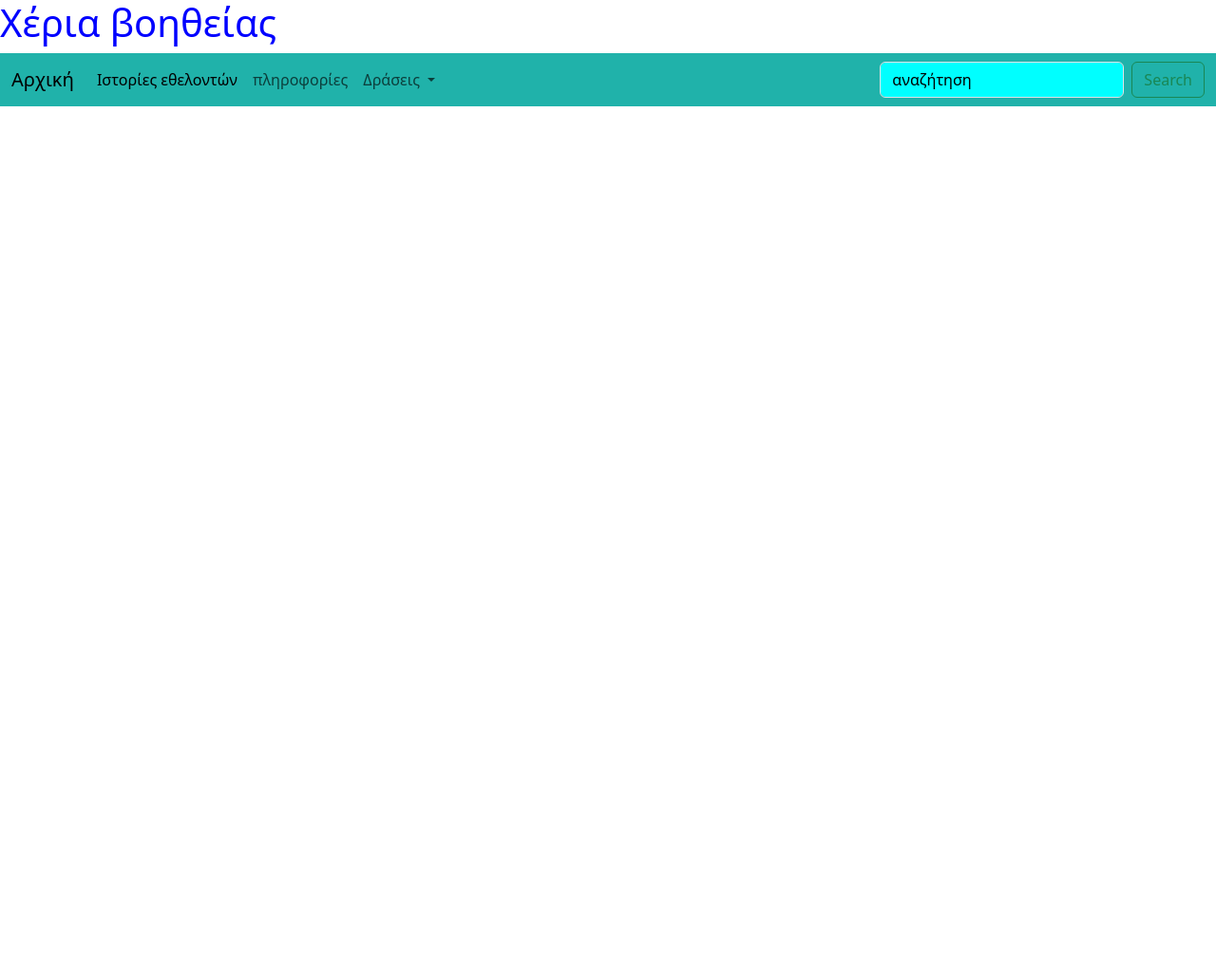
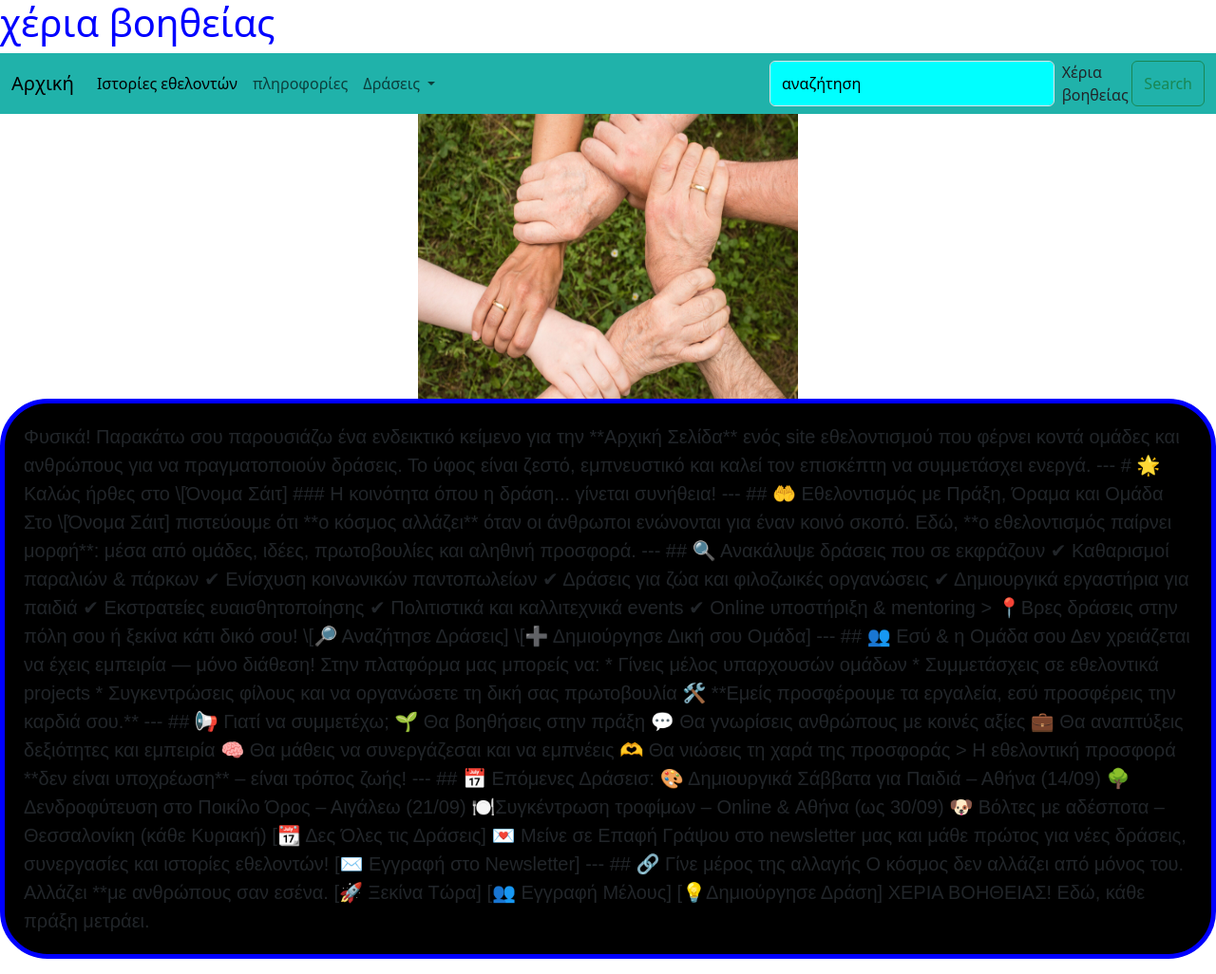
Before and after one commit to olga271/XeriaVoithias, a plain HTML site: page index.html in a window 1280 px wide. Shown: the whole page at 95% size. Before the commit the page ends 800 px from the top, so only its background shows below. Drawn offline with nearby package versions, Linux system fonts and the light colour scheme.

Commit message:
nees prosthhkes mou <3

```diff
--- a/index.html
+++ b/index.html
@@ -4,9 +4,8 @@
     <title>Χέρια Βοηθείας</title>
   </head>
   <body>
-    <h1>Χέρια βοηθείας</h1>
+    <h1>χέρια βοηθείας</h1>
   </body>
-</html>
   <!DOCTYPE html>
   <html lang="en">
     <head>
@@ -57,13 +56,17 @@
                   Δράσεις
                 </a>
                 <ul class="dropdown-menu">
-                <li><a class="dropdown-item" href="#">Συλλογή τροφίμων</a></li>
+                  <li>
+                    <a class="dropdown-item" href="#">Συλλογή τροφίμων</a>
+                  </li>
                   <li><a class="dropdown-item" href="#"> Αιμοδοσία </a></li>
                   <li><a class="dropdown-item" href="#">Δωρεά ρούχων</a></li>
                   <li>
                     <a class="dropdown-item" href="#">Φιλοζωικές δράσεις </a>
                   </li>
-                <li><a class="dropdown-item" href="#"> Χρηματική δωρεά </a></li>
+                  <li>
+                    <a class="dropdown-item" href="#"> Χρηματική δωρεά </a>
+                  </li>
                   <li><hr class="dropdown-divider" /></li>
                   <li>
                     <a class="dropdown-item" href="#">Επικοινωνήστε μαζί μας</a>
@@ -75,12 +78,11 @@
               </li>
             </ul>
             <form class="d-flex" role="search">
-            <input
-              class="form-control me-2"
-              type="search"
-              placeholder="αναζήτηση"
-              aria-label="αναζήτηση"
-            />
+              <input class="form-control me-2" type="search"
+              placeholder="αναζήτηση" aria-label="αναζήτηση />
+
+              <h1>Χέρια βοηθείας</h1>
+
               <button class="btn btn-outline-success" type="submit">
                 Search
               </button>
@@ -88,6 +90,44 @@
           </div>
         </div>
       </nav>
+      <div class="hands-container">
+        <img src="pic1.jpg" alt="xeria" width="400" height="300" />
+      </div>
+
+      <p>
+        Φυσικά! Παρακάτω σου παρουσιάζω ένα ενδεικτικό κείμενο για την **Αρχική
+        Σελίδα** ενός site εθελοντισμού που φέρνει κοντά ομάδες και ανθρώπους
+        για να πραγματοποιούν δράσεις. Το ύφος είναι ζεστό, εμπνευστικό και
+        καλεί τον επισκέπτη να συμμετάσχει ενεργά. --- # 🌟 Καλώς ήρθες στο
+        \[Όνομα Σάιτ] ### Η κοινότητα όπου η δράση... γίνεται συνήθεια! --- ##
+        🤲 Εθελοντισμός με Πράξη, Όραμα και Ομάδα Στο \[Όνομα Σάιτ] πιστεύουμε
+        ότι **ο κόσμος αλλάζει** όταν οι άνθρωποι ενώνονται για έναν κοινό
+        σκοπό. Εδώ, **ο εθελοντισμός παίρνει μορφή**: μέσα από ομάδες, ιδέες,
+        πρωτοβουλίες και αληθινή προσφορά. --- ## 🔍 Ανακάλυψε δράσεις που σε
+        εκφράζουν ✔ Καθαρισμοί παραλιών & πάρκων ✔ Ενίσχυση κοινωνικών
+        παντοπωλείων ✔ Δράσεις για ζώα και φιλοζωικές οργανώσεις ✔ Δημιουργικά
+        εργαστήρια για παιδιά ✔ Εκστρατείες ευαισθητοποίησης ✔ Πολιτιστικά και
+        καλλιτεχνικά events ✔ Online υποστήριξη & mentoring > 📍Βρες δράσεις
+        στην πόλη σου ή ξεκίνα κάτι δικό σου! \[🔎 Αναζήτησε Δράσεις] \[➕
+        Δημιούργησε Δική σου Ομάδα] --- ## 👥 Εσύ & η Ομάδα σου Δεν χρειάζεται
+        να έχεις εμπειρία — μόνο διάθεση! Στην πλατφόρμα μας μπορείς να: *
+        Γίνεις μέλος υπαρχουσών ομάδων * Συμμετάσχεις σε εθελοντικά projects *
+        Συγκεντρώσεις φίλους και να οργανώσετε τη δική σας πρωτοβουλία 🛠️
+        **Εμείς προσφέρουμε τα εργαλεία, εσύ προσφέρεις την καρδιά σου.** --- ##
+        📢 Γιατί να συμμετέχω; 🌱 Θα βοηθήσεις στην πράξη 💬 Θα γνωρίσεις
+        ανθρώπους με κοινές αξίες 💼 Θα αναπτύξεις δεξιότητες και εμπειρία 🧠 Θα
+        μάθεις να συνεργάζεσαι και να εμπνέεις 🫶 Θα νιώσεις τη χαρά της
+        προσφοράς > Η εθελοντική προσφορά **δεν είναι υποχρέωση** – είναι τρόπος
+        ζωής! --- ## 📅 Επόμενες Δράσεισ: 🎨 Δημιουργικά Σάββατα για Παιδιά –
+        Αθήνα (14/09) 🌳 Δενδροφύτευση στο Ποικίλο Όρος – Αιγάλεω (21/09)
+        🍽️Συγκέντρωση τροφίμων – Online & Αθήνα (ως 30/09) 🐶 Βόλτες με αδέσποτα
+        – Θεσσαλονίκη (κάθε Κυριακή) [📆 Δες Όλες τις Δράσεις] 💌 Μείνε σε Επαφή
+        Γράψου στο newsletter μας και μάθε πρώτος για νέες δράσεις, συνεργασίες
+        και ιστορίες εθελοντών! [✉️ Εγγραφή στο Newsletter] --- ## 🔗 Γίνε μέρος
+        της αλλαγής Ο κόσμος δεν αλλάζει από μόνος του. Αλλάζει **με ανθρώπους
+        σαν εσένα. [🚀 Ξεκίνα Τώρα] [👥 Εγγραφή Μέλους] [💡Δημιούργησε Δράση]
+        ΧΕΡΙΑ ΒΟΗΘΕΙΑΣ! Εδώ, κάθε πράξη μετράει.
+      </p>
 
       <script
         src="https://cdn.jsdelivr.net/npm/bootstrap@5.3.8/dist/js/bootstrap.bundle.min.js"
@@ -96,3 +136,4 @@
       ></script>
     </body>
   </html>
+</html>
--- a/style.css
+++ b/style.css
@@ -24,12 +24,7 @@ p {
 .navbar input {
   background-color: aqua;
 }
-.navbar input:focus {
-  background-color: blanchedalmond;
+.hands-container {
+  display: flex;
+  justify-content: center;
 }
-.navbar.dropdown-menu {
-  background-color: blanchedalmond;
-}
-.navbar.dropdown-menu a {
-  color: black;
-}
```
Also changed, not shown: pic1.jpg (added). Lines whose indentation alone changed are shown as unchanged.
